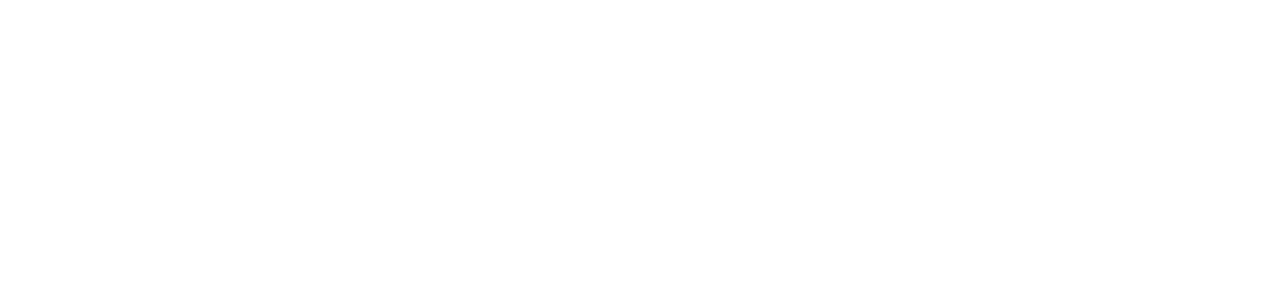
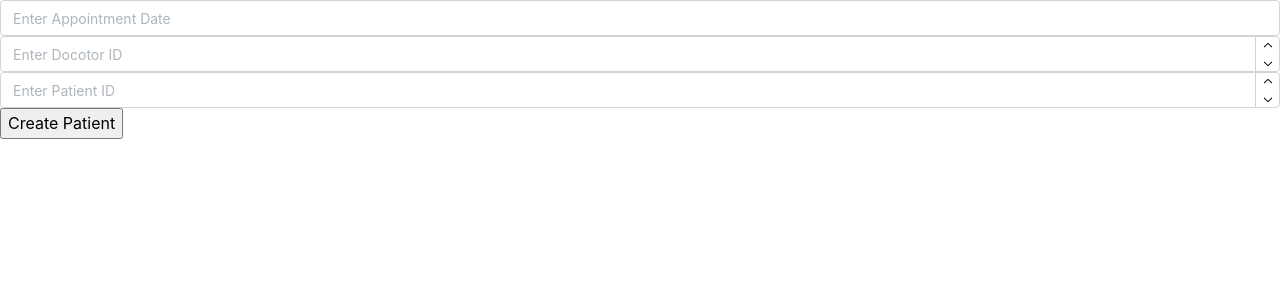
Before and after one commit to N00222244/doctorhouse, a React (Create React App) app: page /app/appointments/create in a window 1280 px wide. Shown: the top 300 px of the page. Built offline with nearby package versions, Linux system fonts and the light colour scheme; no server answers; sample sign-in values are in the browser's storage.

Commit message:
added create appointment

```diff
--- a/src/App.js
+++ b/src/App.js
@@ -34,6 +34,7 @@
 //appointments
 import Appointments from "./pages/Appointments/AllAppointments";
 import SingleAppointment from "./pages/Appointments/SingleAppointment";
+import CreateAppointment from "./pages/Appointments/CreateAppointment";
 
 
 const App = () =>{
@@ -67,6 +68,7 @@
                             <Route path="patients/:id/edit" element={<EditPatient/>} />
                             <Route path="appointments" element={<Appointments/>} />
                             <Route path="appointments/:id" element={<SingleAppointment/>} />
+                            <Route path="appointments/create" element={<CreateAppointment/>} />
 
 
 
--- /dev/null
+++ b/src/pages/Appointments/CreateAppointment.js
@@ -0,0 +1,88 @@
+import axios from "axios";
+import { useNavigate } from "react-router-dom";
+import { useAuth } from "../../utils/useAuth";
+import { TextInput, NumberInput } from "@mantine/core";
+import { useForm  } from '@mantine/form';
+import { showNotification } from "@mantine/notifications";
+
+
+
+
+
+const CreateAppointment = () => {
+
+
+    const navigate = useNavigate();
+    const { token } = useAuth();
+   // console.log("Token before post request is sent:", token); <-- Kept geting 401 error
+   // needed to see what actually was being sent when token was called from use auth
+   // turns out the whole object was and forgot to destructure it oopsie daisies
+
+
+
+   //added mantine hook instead of using use state to use the helper function getinputprops
+    const form = useForm({
+        initialValues:{
+        appointment_date: '',
+        doctor_id: '',
+        patient_id: ''
+        },
+         validate: {
+
+        },
+    });
+
+
+    const handleSubmit = () => {
+
+
+
+        console.log('Token value:', token);
+        // sends a post request to the api url with the form data
+        axios.post(`https://fed-medical-clinic-api.vercel.app/appointments`, form.values, {
+            headers: {
+                Authorization: `Bearer ${token}`
+            }
+        })
+
+
+        .then((res) => { //after this request
+            console.log(res); //logs response data to console to verify
+            navigate(`../${res.data.id}`, { relative: 'path' })
+
+            showNotification({
+                title: 'Appointment Created Succesfully',
+                message: `Appointment on ${res.data.appointment_date}  booked succesfully.`,
+                color: 'green',
+                autoClose: 7000
+
+            });
+
+
+        })
+        .catch((err) =>{ // catch any erros and log them to the console
+            console.log(err);
+
+
+        });
+    }
+
+    return (
+        <div>
+
+            <form onSubmit={form.onSubmit(handleSubmit)}>
+
+
+                <TextInput  type='text'  {...form.getInputProps('appointment_date')}  name="appointment_date"  placeholder="Enter Appointment Date" ></TextInput>
+                <NumberInput  type='number'  {...form.getInputProps('doctor_id')}  name="doctor_id"  placeholder="Enter Docotor ID " ></NumberInput>
+                <NumberInput  type='number'  {...form.getInputProps('patient_id')}  name="patient_id"  placeholder="Enter Patient ID" ></NumberInput>
+
+                <button type="submit">Create Patient</button>
+            </form>
+
+
+        </div>
+    )
+}
+
+export default CreateAppointment;
```
Also changed, not shown: src/pages/Appointments/EditAppointment.js (added).
